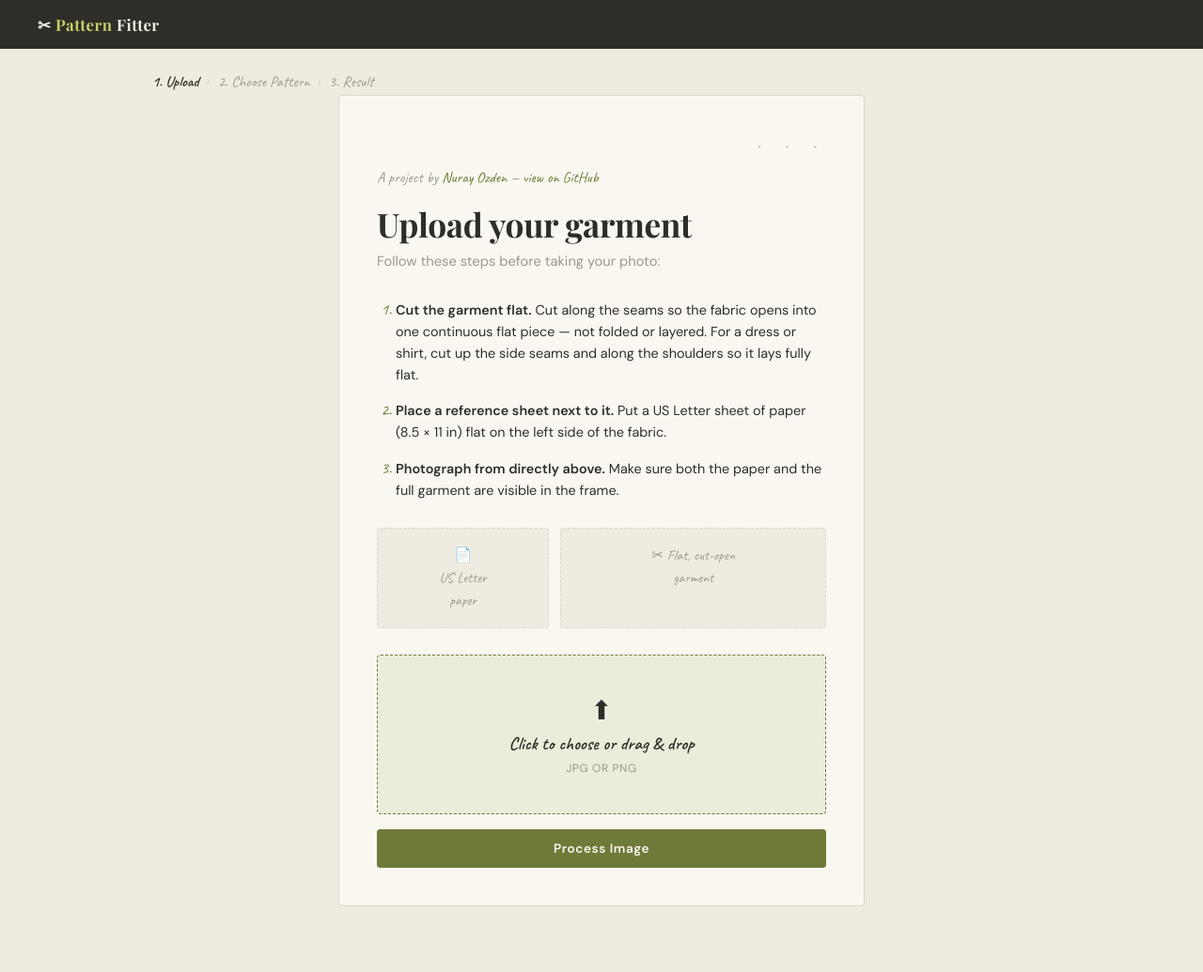
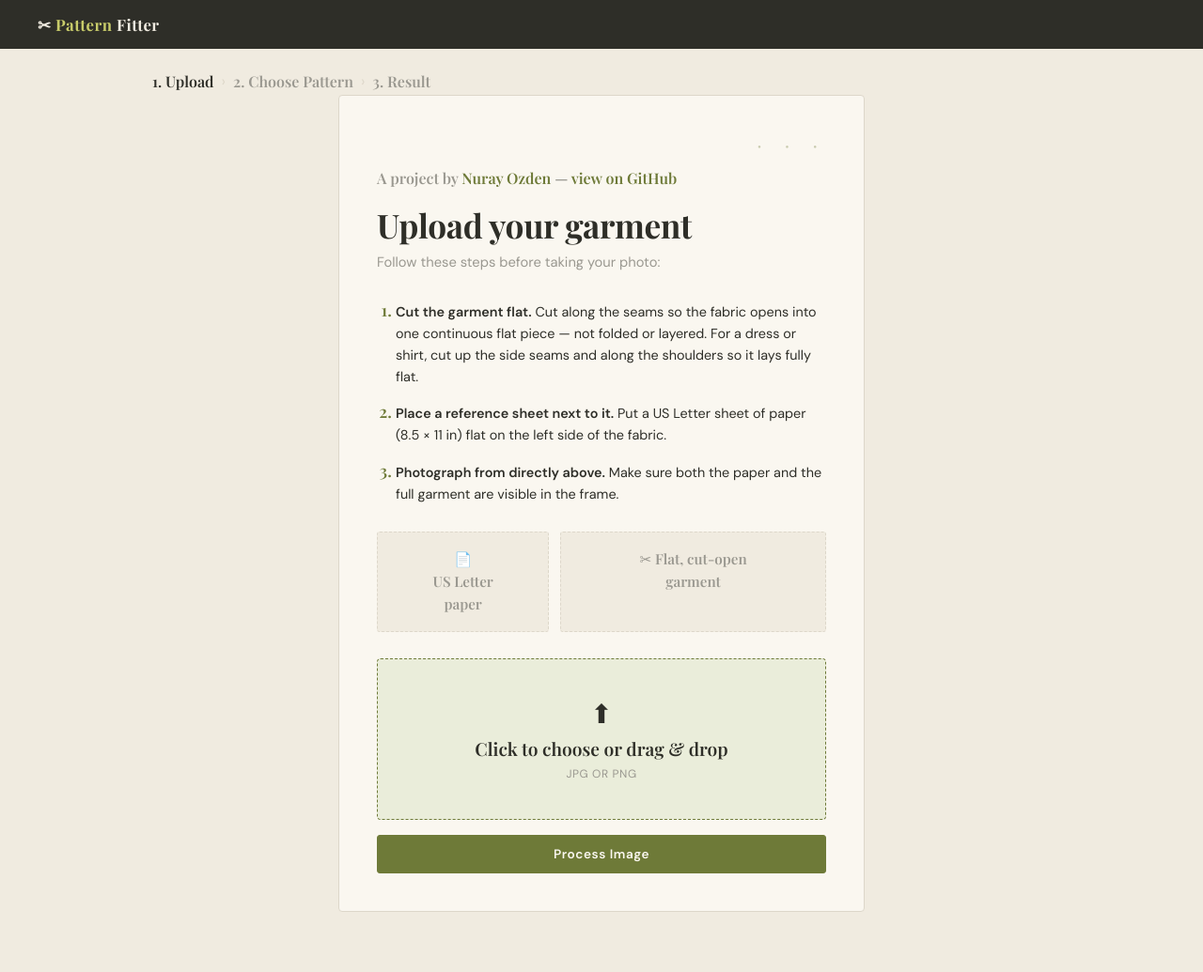
Before and after one commit to nurayyozden/Sewing-Pattern-Project, a Flask app: page / in a window 1280 px wide. Shown: the whole page at 94% size. Before the commit the page ends 965 px from the top, so only its background shows below. Run offline with Flask 3, Linux system fonts and the light colour scheme; some web fonts are replaced.

Commit message:
Replace Caveat with self-hosted Gaya font
Co-Authored-By: Claude Sonnet 4.6 <noreply@anthropic.com>

```diff
--- a/static/style.css
+++ b/static/style.css
@@ -1,3 +1,13 @@
+/* ── Self-hosted fonts ───────────────────────────────────────────────────── */
+@font-face {
+  font-family: 'Gaya';
+  src: url('/static/fonts/Gaya-Regular.woff2') format('woff2'),
+       url('/static/fonts/Gaya-Regular.otf') format('opentype');
+  font-weight: 400;
+  font-style: normal;
+  font-display: swap;
+}
+
 /* ── Variables ───────────────────────────────────────────────────────────── */
 :root {
   --cream:       #f0ebe0;
@@ -12,8 +22,7 @@
   --gray:        #9a9890;
   --white:       #faf7f0;
 
-  /* swap 'Caveat' for 'Belmonte Ballpoint' here if you own the font */
-  --hand: 'Caveat', cursive;
+  --hand: 'Gaya', 'Playfair Display', serif;
 }
 
 /* ── Reset & base ────────────────────────────────────────────────────────── */
--- a/templates/base.html
+++ b/templates/base.html
@@ -6,7 +6,7 @@
   <title>{% block title %}Sewing Pattern Fitter{% endblock %}</title>
   <link rel="preconnect" href="https://fonts.googleapis.com" />
   <link rel="preconnect" href="https://fonts.gstatic.com" crossorigin />
-  <link href="https://fonts.googleapis.com/css2?family=Playfair+Display:wght@600;700&family=DM+Sans:wght@400;500;600&family=Caveat:wght@400;600&display=swap" rel="stylesheet" />
+  <link href="https://fonts.googleapis.com/css2?family=Playfair+Display:wght@600;700&family=DM+Sans:wght@400;500;600&display=swap" rel="stylesheet" />
   <link rel="stylesheet" href="{{ url_for('static', filename='style.css') }}" />
 </head>
 <body>
```
